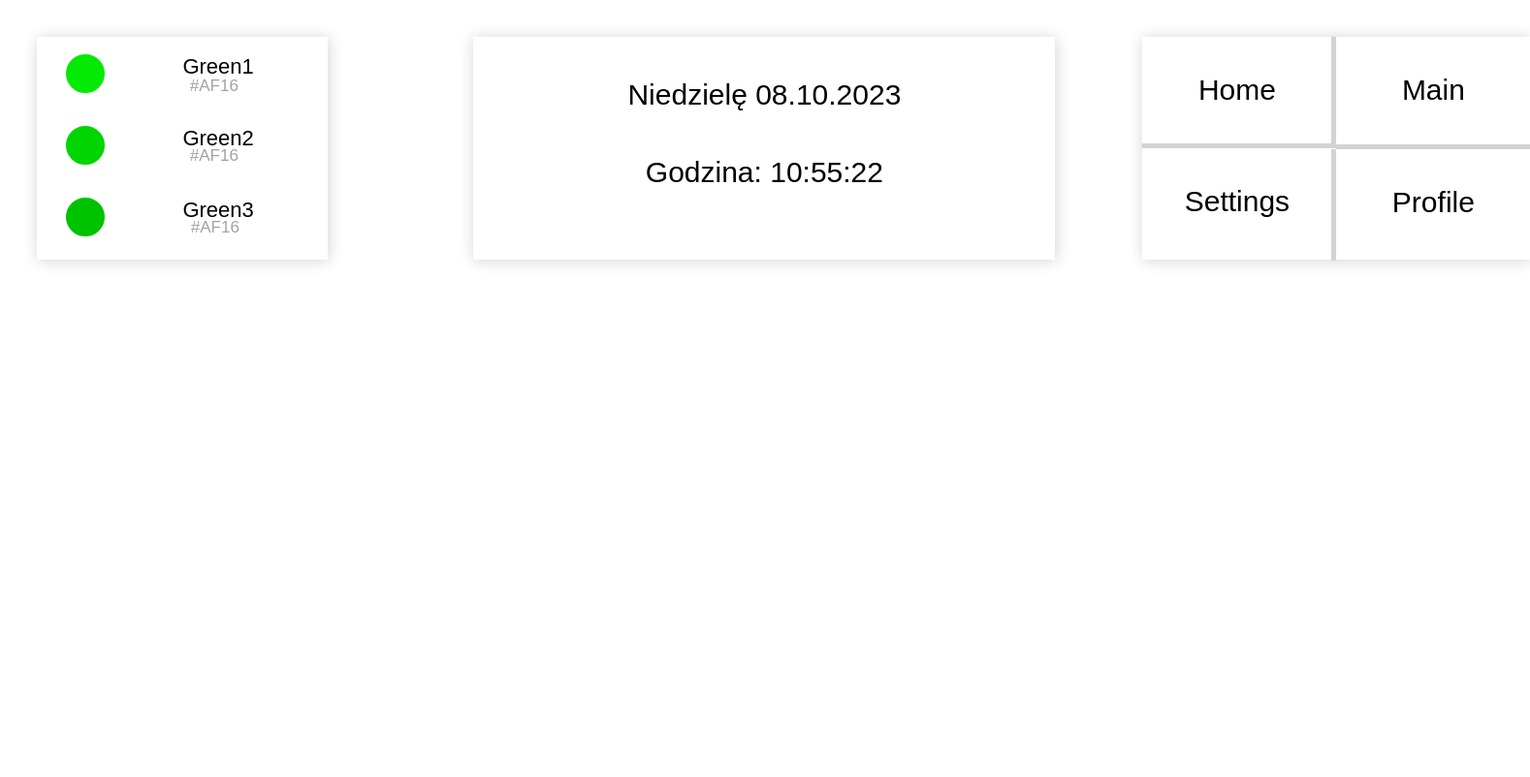
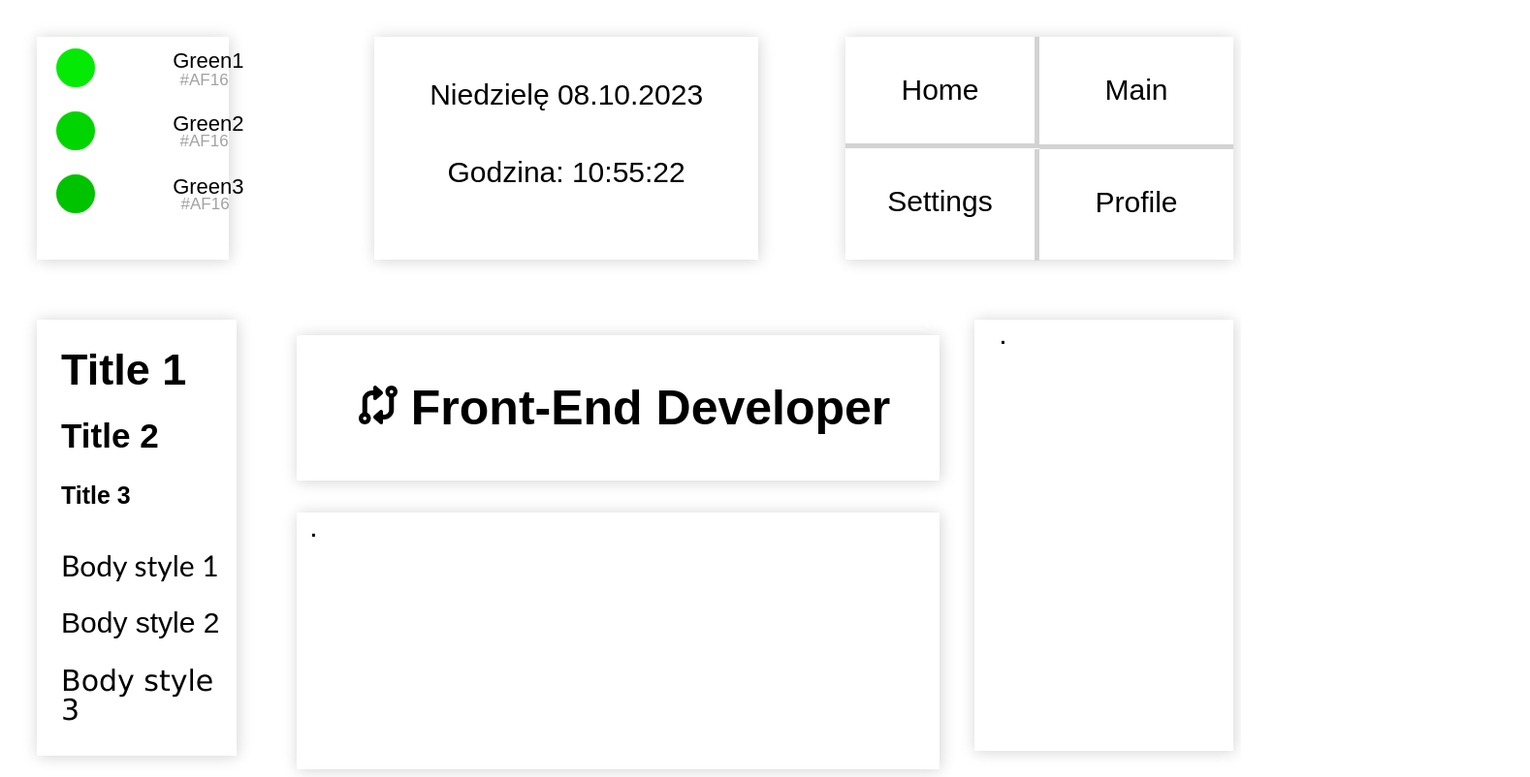
Before and after one commit to 4prime44/projekt1, a plain HTML site: page index.html in a window 1280 px wide. Shown: the whole page at 97% size, 1578 px wide, since content can reach past the window. Drawn offline with Linux system fonts and the light colour scheme.

Commit message:
next update

```diff
--- a/index.html
+++ b/index.html
@@ -5,6 +5,8 @@
     <meta name="viewport" content="width=device-width, initial-scale=1.0">
     <title>Project 1 </title>
     <link rel="stylesheet" href="style.css">
+    <script src="https://kit.fontawesome.com/ebc884637b.js" crossorigin="anonymous"></script>
+
 </head>
 <body>
     <div id="gora">
@@ -43,6 +45,37 @@
 
 </section>
 </div>
+<!--
+
+    Bottom
+
+
+-->
+<div id="dol">
+<section id="font">
+<h1>Title 1</h1>
+<h3>Title 2</h3>
+<h5>Title 3</h5>
+<p id="p1">Body style 1</p>
+<p id="p2">Body style 2</p>
+<p id="p3">Body style 3</p>
+</section>
+<div id="dol2">
+    <section id="title1">
+<p id="ptitle"><b>
+    <svg xmlns="http://www.w3.org/2000/svg" height="40px" viewBox="0 0 512 512"><!--! Font Awesome Free 6.4.2 by @fontawesome - https://fontawesome.com License - https://fontawesome.com/license (Commercial License) Copyright 2023 Fonticons, Inc. --><path d="M320 488c0 9.5-5.6 18.1-14.2 21.9s-18.8 2.3-25.8-4.1l-80-72c-5.1-4.6-7.9-11-7.9-17.8s2.9-13.3 7.9-17.8l80-72c7-6.3 17.2-7.9 25.8-4.1s14.2 12.4 14.2 21.9v40h16c35.3 0 64-28.7 64-64V153.3C371.7 141 352 112.8 352 80c0-44.2 35.8-80 80-80s80 35.8 80 80c0 32.8-19.7 61-48 73.3V320c0 70.7-57.3 128-128 128H320v40zM456 80a24 24 0 1 0 -48 0 24 24 0 1 0 48 0zM192 24c0-9.5 5.6-18.1 14.2-21.9s18.8-2.3 25.8 4.1l80 72c5.1 4.6 7.9 11 7.9 17.8s-2.9 13.3-7.9 17.8l-80 72c-7 6.3-17.2 7.9-25.8 4.1s-14.2-12.4-14.2-21.9V128H176c-35.3 0-64 28.7-64 64V358.7c28.3 12.3 48 40.5 48 73.3c0 44.2-35.8 80-80 80s-80-35.8-80-80c0-32.8 19.7-61 48-73.3V192c0-70.7 57.3-128 128-128h16V24zM56 432a24 24 0 1 0 48 0 24 24 0 1 0 -48 0z"/></svg>
+     Front-End Developer</b></p>
+    </section>
+    <section id="wykres">
+.
+    </section>
+</div>
+<section id="colorlines">
+    .
+</section>
+
+
+</div>
 
 </body>
 </html>
--- a/style.css
+++ b/style.css
@@ -6,7 +6,8 @@ body{
     margin-left: 3%;
     margin-top: 3%;
     font-family:Arial, Helvetica, sans-serif;
-    overflow:scroll;
+    overflow:hidden;
+    flex-direction: column;
 
 }
 #gora{
@@ -260,3 +261,100 @@ CALENDAR
     box-shadow: inset 0px 0px 15px  rgb(229, 229, 229);
     font-size:35px;
 }
+
+
+/*
+
+
+bottom
+
+
+*/
+
+#dol{
+    display: inline-flex;
+}
+
+#font{
+    border-width: 1px;
+    border-style:hidden;
+    border-color: lightgray;
+    width: 300px;
+    height: 450px;
+    line-height: 30px;
+    padding-left: 2%;
+    font-size: 30px;
+    margin-top: 5%;
+    box-shadow: 1px 1px 15px lightgray;
+
+}
+#font h3{
+    display: flex;
+    margin-bottom: -10px;
+}
+#p1{
+    font-family:'Gill Sans', 'Gill Sans MT', Calibri, 'Trebuchet MS', sans-serif;
+}
+#p2{
+    font-family:Arial, Helvetica, sans-serif;
+}
+#p3{
+    font-family: Verdana, Geneva, Tahoma, sans-serif;
+}
+
+#dol2{
+    display: flex;
+    flex-direction:column;
+    margin-left: 5%;
+}
+#title1{
+    border-width: 1px;
+    border-style:hidden;
+    border-color: lightgray;
+    width: 650px;
+    height: 150px;
+    line-height: 30px;
+    padding-left: 2%;
+    font-size: 30px;
+    margin-top: 12%;
+    box-shadow: 1px 1px 15px lightgray;
+
+}
+#ptitle{
+    font-size: 50px;
+    line-height: 150px;
+    margin-top: 0%;
+    text-align: center;
+}
+#ptitle svg{
+    display: inline;
+}
+#wykres{
+    border-width: 1px;
+    border-style:hidden;
+    border-color: lightgray;
+    width: 650px;
+    height: 265px;
+    line-height: 30px;
+    padding-left: 2%;
+    font-size: 30px;
+    margin-top: 5%;
+    box-shadow: 1px 1px 15px lightgray;
+
+
+
+}
+
+#colorlines{
+    border-width: 1px;
+    border-style:hidden;
+    border-color: lightgray;
+    width: 400px;
+    height: 445px;
+    line-height: 30px;
+    margin-left: 4%;
+    padding-left: 2%;
+    font-size: 30px;
+    margin-top: 5%;
+    box-shadow: 1px 1px 15px lightgray;
+}
```
